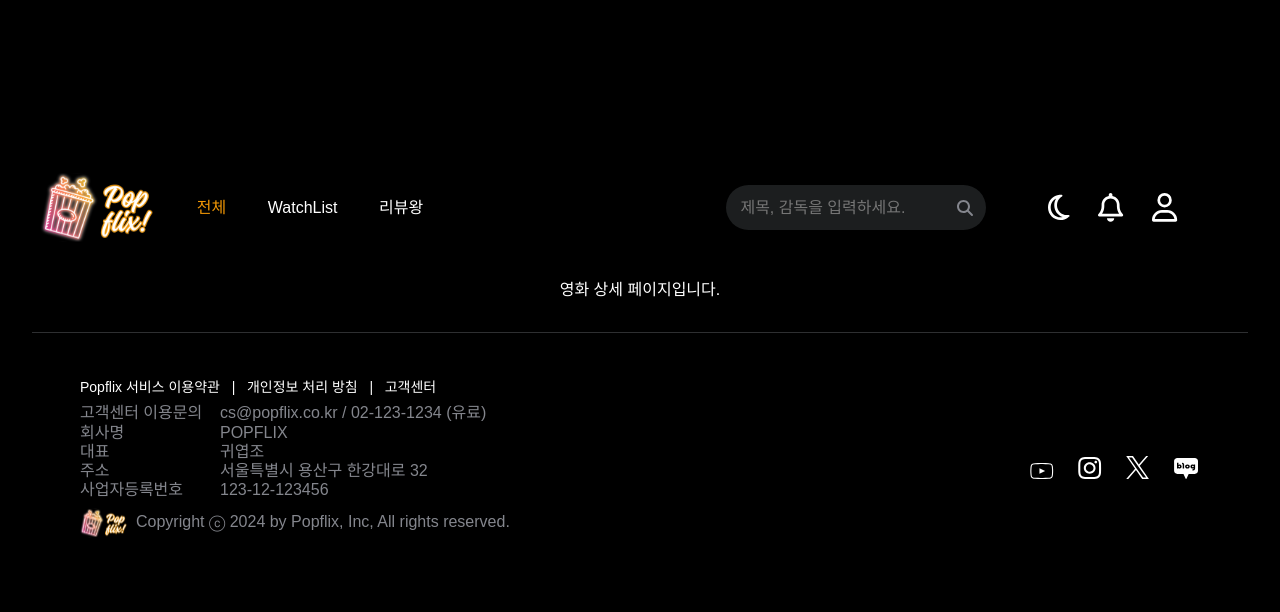
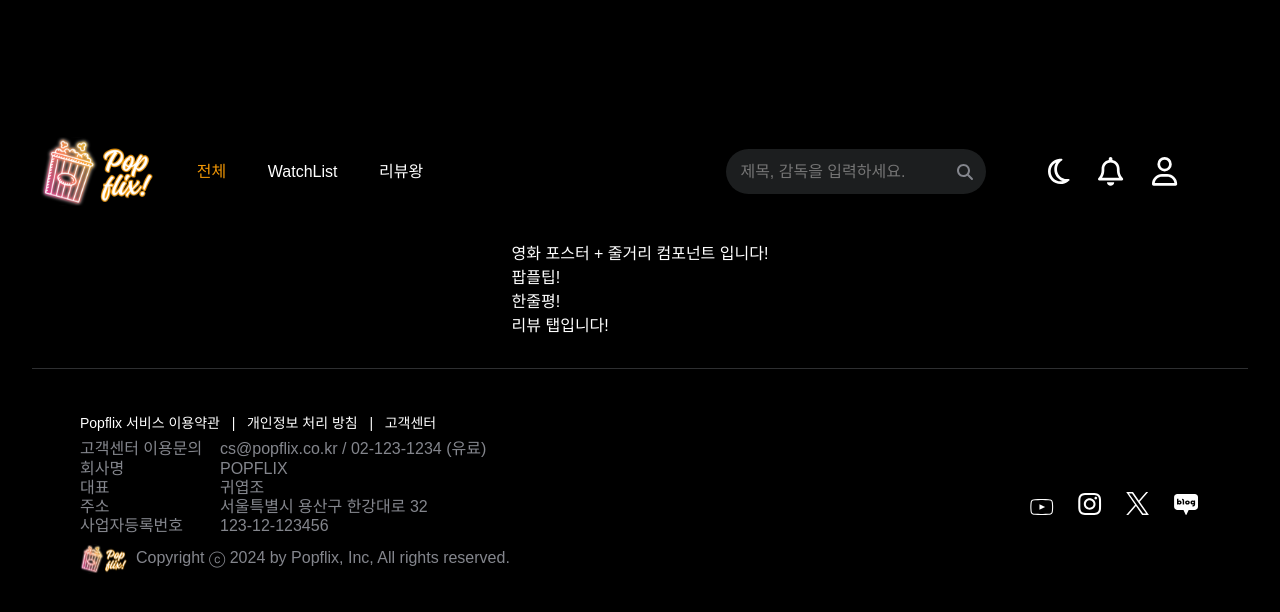
Before and after one commit to URECA-TEAM-5/PopFlix-frontend, a React (Vite) app: page /movieDetail in a window 1280 px wide. Shown: the top 612 px of the page. Built offline with nearby package versions, Linux system fonts and the light colour scheme; a web font is replaced by a local one.

Commit message:
feat: 영화 상세 페이지 UI 구현중

```diff
--- a/src/components/main/style/MovieList.module.css
+++ b/src/components/main/style/MovieList.module.css
@@ -4,6 +4,8 @@
   grid-template-columns: repeat(4, 1fr);
   gap: 0.625rem;
   justify-content: center; /* 가로 중앙 정렬 */
+  justify-items: center;
+  align-items: center;
 }
 
 .movieImage {
@@ -21,7 +23,10 @@
 .movieCard {
   padding: 0.625rem;
   border-radius: 0.625rem;
+  width: 10.625rem;
+  height: 14.125rem;
   text-align: center;
+  cursor: pointer;
 }
 .movieTitle {
   text-align: center;
@@ -56,9 +61,7 @@
 .genreButtonsContainer {
   /* margin: 1.5rem; */
   padding: 1rem;
-
 }
-
 
 .genreButton {
   width: 5rem;
--- /dev/null
+++ b/src/components/movieDetail/MovieIntro.jsx
@@ -0,0 +1,8 @@
+const MovieIntro = () =>{
+    return (
+        <div>
+            영화 포스터 + 줄거리 컴포넌트 입니다!
+        </div>
+    )
+}
+export default MovieIntro;
--- /dev/null
+++ b/src/components/movieDetail/MovieReviewTabs.jsx
@@ -0,0 +1,4 @@
+const MovieReviewTabs = () => {
+  return <div>리뷰 탭입니다!</div>;
+};
+export default MovieReviewTabs;
--- /dev/null
+++ b/src/components/movieDetail/PoppleTip.jsx
@@ -0,0 +1,8 @@
+const PoppleTip = () => {
+    return (
+        <div>
+            팝플팁!
+        </div>
+    )
+}
+export default PoppleTip;
--- /dev/null
+++ b/src/components/movieDetail/ShortReview.jsx
@@ -0,0 +1,8 @@
+const ShortReview = () => {
+    return (
+        <div>
+            한줄평!
+        </div>
+    )
+}
+export default ShortReview;
--- a/src/pages/movie/MovieDetailPage.jsx
+++ b/src/pages/movie/MovieDetailPage.jsx
@@ -1,7 +1,14 @@
+import ShortReview from "../../components/movieDetail/ShortReview";
+import MovieIntro from "../../components/movieDetail/MovieIntro";
+import PoppleTip from "../../components/movieDetail/PoppleTip";
+import MovieReviewTabs from "../../components/movieDetail/MovieReviewTabs";
 const MovieDetailPage = () =>{
     return (
         <div>
-            영화 상세 페이지입니다.
+            <MovieIntro/>
+            <PoppleTip/>
+            <ShortReview/>
+            <MovieReviewTabs/>
         </div>
     )
 }
```
